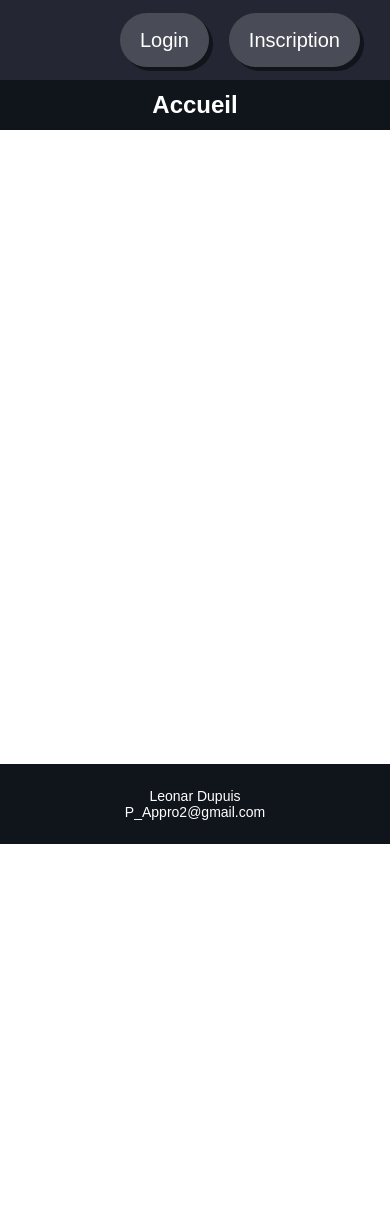
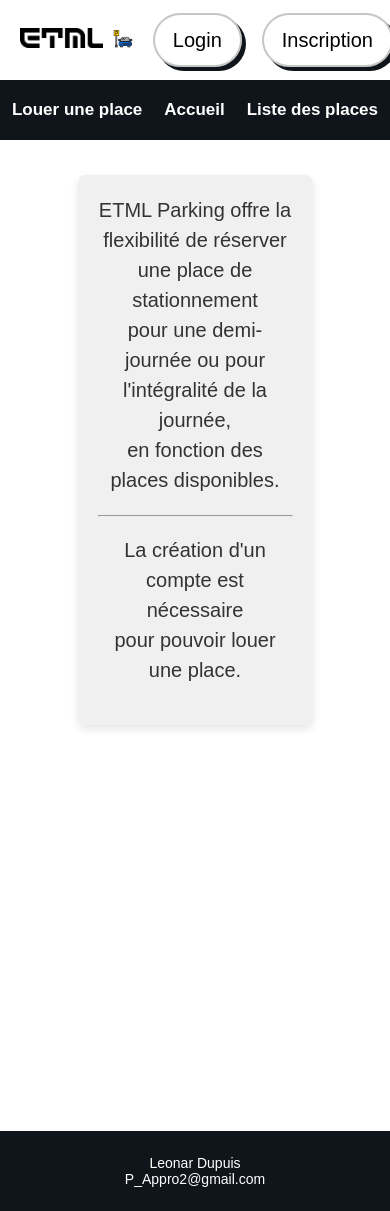
Before and after one commit to Leoooonar/P_Appro2, a PHP site: page / in a window 390 px wide. Before the commit the page ends 844 px from the top, so only its background shows below. Run offline with PHP 8.4, Linux system fonts and the light colour scheme; style sheets or scripts are compiled from the project's sources; some libraries are stand-ins or nearby versions.

Commit message:
déplacement db + index.php fini
création des pages parkings

```diff
--- a/P_Appro2PHP/index.php
+++ b/P_Appro2PHP/index.php
@@ -31,6 +31,11 @@ if (isset($_SESSION['user'])) {
     <body>
         <main>
             <div id="headContainer">
+                <div class="left-content">
+                    <a href="#"><img src="./resources/img/etmlImg.jpg" alt="ETML logo" class="headerImage"></a>
+                    <a href="#"><img src="./resources/img/carImg.png" alt="Parking logo" class="headerImage"></a>
+                </div>
+                <div class="right-content">
                     <?php
                         if ($isLoggedIn) {
                             echo '<li class="nav-item dropdown">';
@@ -47,19 +52,39 @@ if (isset($_SESSION['user'])) {
                         }
                     ?>
                 </div>
+            </div>
             <nav class="navbar">
                 <ul>
-                    <h1><a href="#">Accueil</a></h1>
+                    <li><h1><a href="#">Louer une place</a></h1></li>
+                    <li><h1><a href="#">Accueil</a></h1></li>
+                    <li><h1><a href="#">Liste des places</a></h1></li>
                 </ul>
             </nav>
-            <?php
-                if ($isLoggedIn) {
-                    echo '<p id="welcomeText">Bienvenue, ' . $user['useUsername'] . '</p>';
-                }
-            ?>
+            <div id="contentContainer">
+                <div id="textBlock">
+                    <p id="paragraph">
+                        ETML Parking offre la flexibilité de réserver une place de stationnement<br>
+                        pour une demi-journée ou pour l'intégralité de la journée,<br>
+                        en fonction des places disponibles.
+                    </p>
+                    <hr>
+                    <br>
+                    <p id="secondParagraph">
+                        La création d'un compte est nécessaire<br>
+                        pour pouvoir louer une place.
+                    </p>
+                </div>
+                <br>
+                <div id="map" style="height:350px; width:35%;"></div>
+            </div>
+            <br>
         </main>
         <footer>
             <p class="item-2">Leonar Dupuis<br><a id="mail" href="mailto:P_Appro2@gmail.com">P_Appro2@gmail.com</a></p>
         </footer>
+        <script src="./resources/js/script.js"></script>
+        <script async defer
+            src="https://maps.googleapis.com/maps/api/js?key=AIzaSyC3aYjSZTMIR3hUvvXJ37vt4AwugfIhtC8&callback=initMap">
+        </script>
     </body>
 </html>
--- a/P_Appro2PHP/resources/css/style.css
+++ b/P_Appro2PHP/resources/css/style.css
@@ -48,34 +48,81 @@ h4:hover{
   color: rgba(0, 0, 0, 0.582);
 }
 
+button:hover{
+  background-color: grey;
+}
+
 /*************************/
 /*        HEADER         */
 /*************************/
 
 #headContainer{
     height: 80px;
-    background-color: #242633;
+    background-color: #ffffff;
     display: flex;
-    justify-content: flex-end;
     align-items: center;
     padding: 0 20px;
     color: white;
 }
 
+h1 :hover{
+  text-decoration: underline;
+}
+
+.left-content {
+  display: flex;
+  justify-content: flex-start;
+}
+
+.headerImage {
+  width: auto;
+  height: 50px;
+  margin-right: 10px;
+}
+
+.right-content {
+  margin-left: auto;
+  display: flex;
+}
+
+@media (max-width: 570px) {
+  .headerImage {
+    height: 35px;
+  }
+}
+
+@media (max-width: 481px) {
+  .headerImage {
+    height: 30px;
+  }
+}
+
+@media (max-width: 450px) {
+  .headerImage {
+    height: 20px;
+  }
+}
 
 nav{
-    height: 50px;
+    height: 60px;
     background-color: #10141B;
     text-align: center;
-      display: flex;
-      flex-direction: column;
-      justify-content: center;
     color: white;
+}
+
+.navbar ul {
+  list-style: none;
+  margin: 0;
+  padding: 0;
+  display: flex;
+  justify-content: space-evenly;
+  align-items: center;
+  height: 100%;
 }
 
 /* Classe de base pour les boutons */
 .button-base {
-  background-color: #ffffff2c;
+  background-color: #ffffff17;
   border: 2.5px solid #4e4e4e52;
   border-radius: 30px;
   box-shadow: #10141B 4px 4px 0 0;
@@ -94,7 +141,7 @@ nav{
 }
 
 .button-74 {
-  color: white;
+  color: rgb(0, 0, 0);
 }
 
 .button-73 {
@@ -103,7 +150,7 @@ nav{
 
 /* Styles partagés pour les états hover et active */
 .button-base:hover {
-  background-color: #ffffff3d;
+  background-color: #4b4b4b21;
 }
 
 .button-base:active {
@@ -123,6 +170,13 @@ nav{
     .button-73 {
       min-width: 100px;
       padding: 0 25px;
+    }
+  }
+
+  @media (max-width: 480px) {
+    h1{
+      font-size: 17px;
+      margin:10px;
     }
   }
 
@@ -177,6 +231,40 @@ nav{
       padding: 0 25px;
     }
   }
+
+/*************************/
+/*        ACCUEIL        */
+/*************************/
+
+#contentContainer {
+  display: flex;
+  flex-direction: column;
+  align-items: center;
+  margin-top: 35px;
+}
+
+#textBlock {
+  background: #F0F0F0;
+  border-radius: 8px;
+  padding: 20px;
+  width: 50%;
+  margin-bottom: 20px;
+  text-align: center;
+  box-shadow: 0 4px 8px rgba(0, 0, 0, 0.1);
+}
+
+#mapContainer {
+  width: 80%;
+  height: auto;
+}
+
+/* Styles spécifiques pour les paragraphes */
+#paragraph, #secondParagraph {
+  color: #333; /* Couleur du texte */
+  font-size: 1.25rem;
+  line-height: 1.5;
+  margin-bottom: 1em;
+}
 
 /**************************/
 /* LOGIN ET L'INSCRIPTION */
--- /dev/null
+++ b/P_Appro2PHP/resources/js/script.js
@@ -0,0 +1,13 @@
+function initMap() {
+    var etml = {lat: 46.5236838, lng: 6.6157683};
+    var map = new google.maps.Map(document.getElementById('map'), {
+        zoom: 17,
+        center: etml
+    });
+
+    var marker = new google.maps.Marker({
+        position: etml,
+        map: map,
+        title: 'ETML'
+    });
+}
```
Also changed, not shown: P_Appro2PHP/ConnecteurMySQL/db_P_Appro2.sql (renamed from ConnecteurMySQL/db_P_Appro2.sql), P_Appro2PHP/readme.md, P_Appro2PHP/resources/img/carImg.png (added), P_Appro2PHP/resources/img/etmlImg.jpg (added), P_Appro2PHP/resources/views/parkingList.php (added), P_Appro2PHP/resources/views/parkingLocation.php (added). Lines whose indentation alone changed are shown as unchanged.
